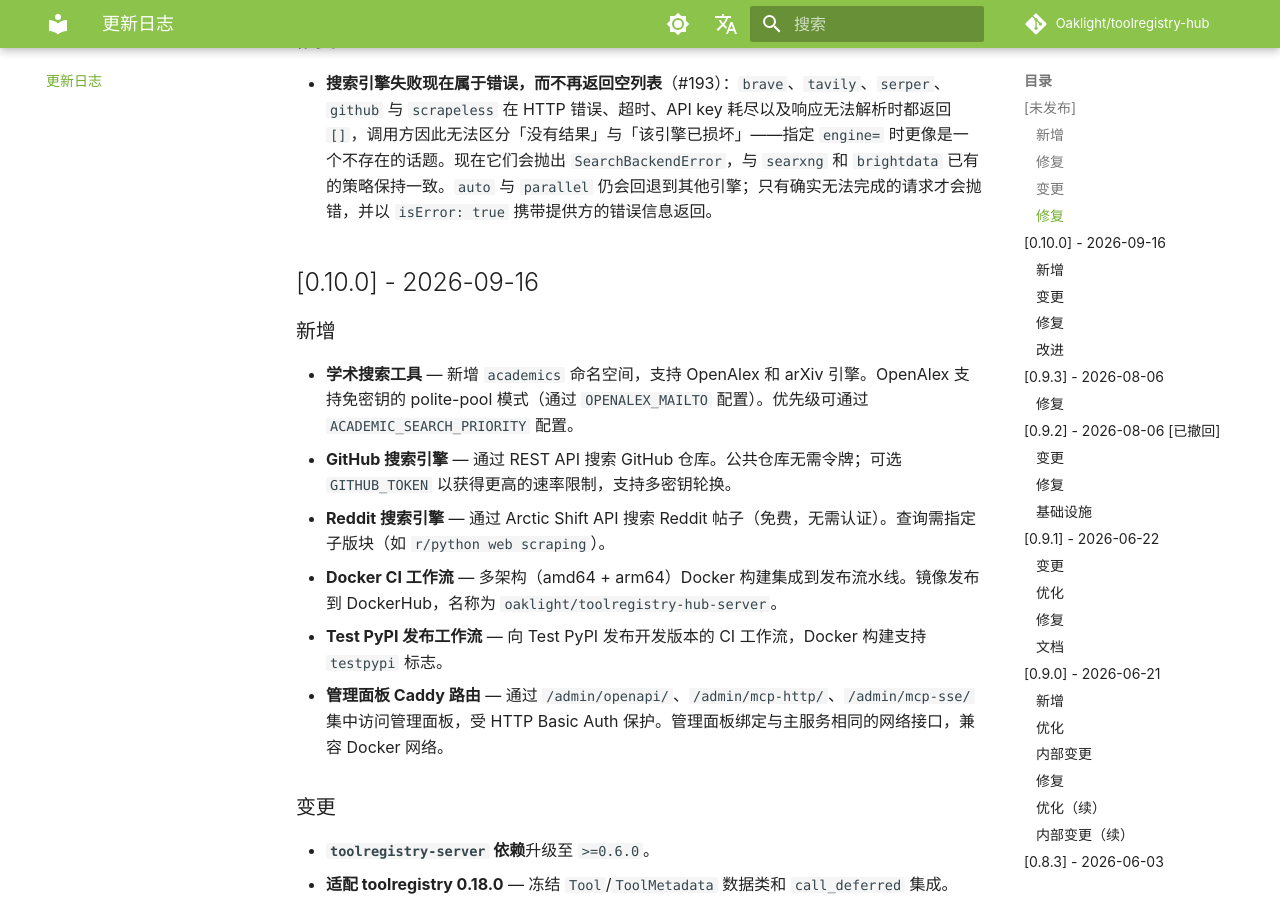
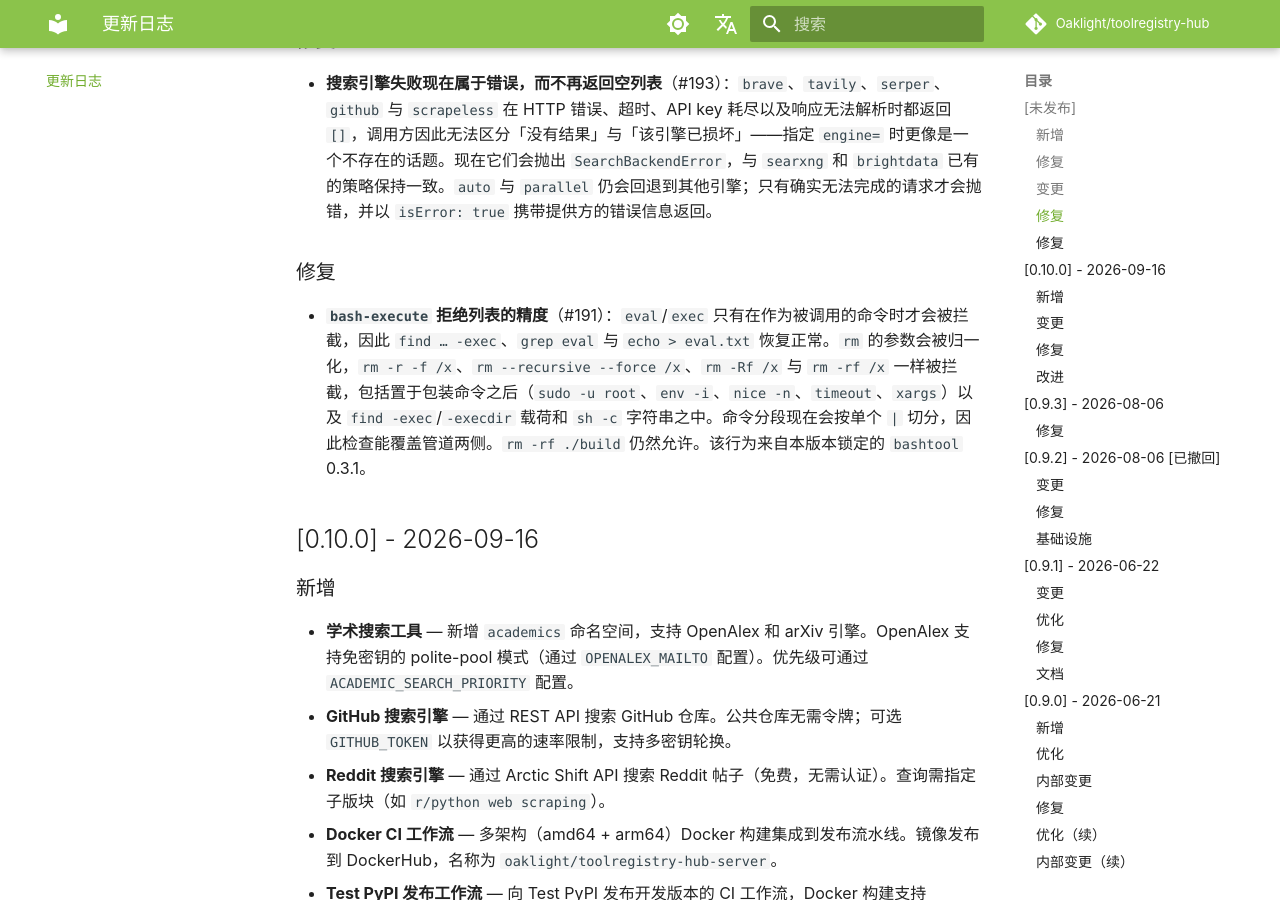
Before and after one commit to Oaklight/toolregistry-hub, an MkDocs documentation site: the page built from docs/changelog.md, in a window 1280 px wide and 900 px high, scrolled down 1140 px. Built offline with MkDocs 1.6.1 and Material for MkDocs 9.7.7, drawn with Linux system fonts in a browser that asks for light colours; some web fonts are replaced; comment, search, counter and statistics services are not loaded.

Commit message:
docs: bash-execute 拒绝列表精度（#191）

```diff
--- a/docs/changelog.md
+++ b/docs/changelog.md
@@ -30,6 +30,10 @@
 ### 修复
 
 - **搜索引擎失败现在属于错误，而不再返回空列表**（#193）：`brave`、`tavily`、`serper`、`github` 与 `scrapeless` 在 HTTP 错误、超时、API key 耗尽以及响应无法解析时都返回 `[]`，调用方因此无法区分「没有结果」与「该引擎已损坏」——指定 `engine=` 时更像是一个不存在的话题。现在它们会抛出 `SearchBackendError`，与 `searxng` 和 `brightdata` 已有的策略保持一致。`auto` 与 `parallel` 仍会回退到其他引擎；只有确实无法完成的请求才会抛错，并以 `isError: true` 携带提供方的错误信息返回。
+
+### 修复
+
+- **`bash-execute` 拒绝列表的精度**（#191）：`eval`/`exec` 只有在作为被调用的命令时才会被拦截，因此 `find … -exec`、`grep eval` 与 `echo > eval.txt` 恢复正常。`rm` 的参数会被归一化，`rm -r -f /x`、`rm --recursive --force /x`、`rm -Rf /x` 与 `rm -rf /x` 一样被拦截，包括置于包装命令之后（`sudo -u root`、`env -i`、`nice -n`、`timeout`、`xargs`）以及 `find -exec`/`-execdir` 载荷和 `sh -c` 字符串之中。命令分段现在会按单个 `|` 切分，因此检查能覆盖管道两侧。`rm -rf ./build` 仍然允许。该行为来自本版本锁定的 `bashtool` 0.3.1。
 
 ## [0.10.0] - 2026-09-16
 
```
